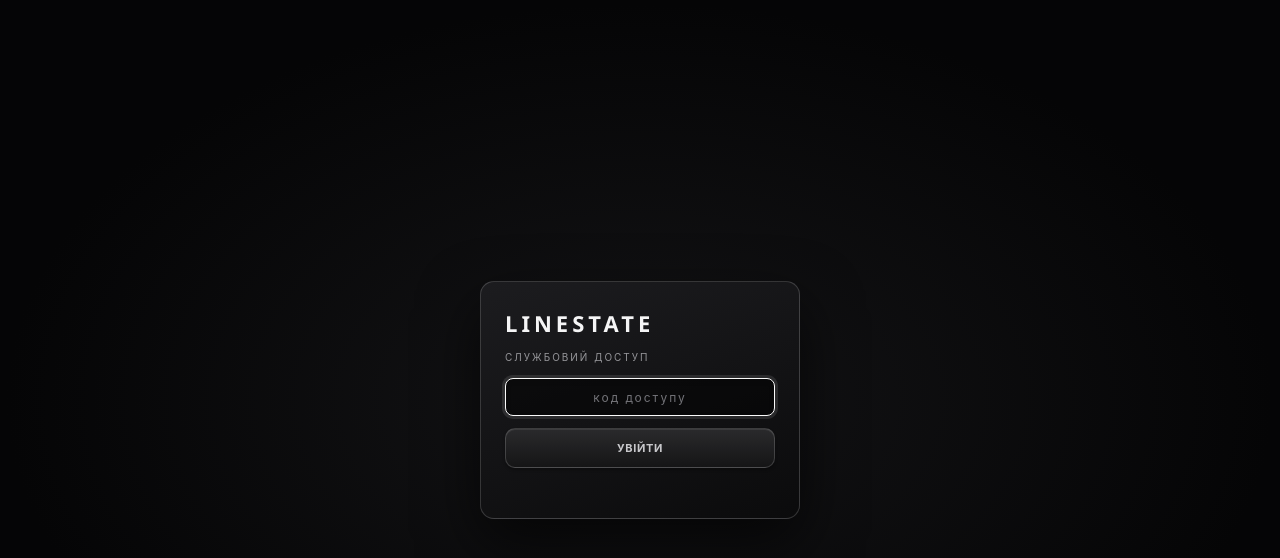
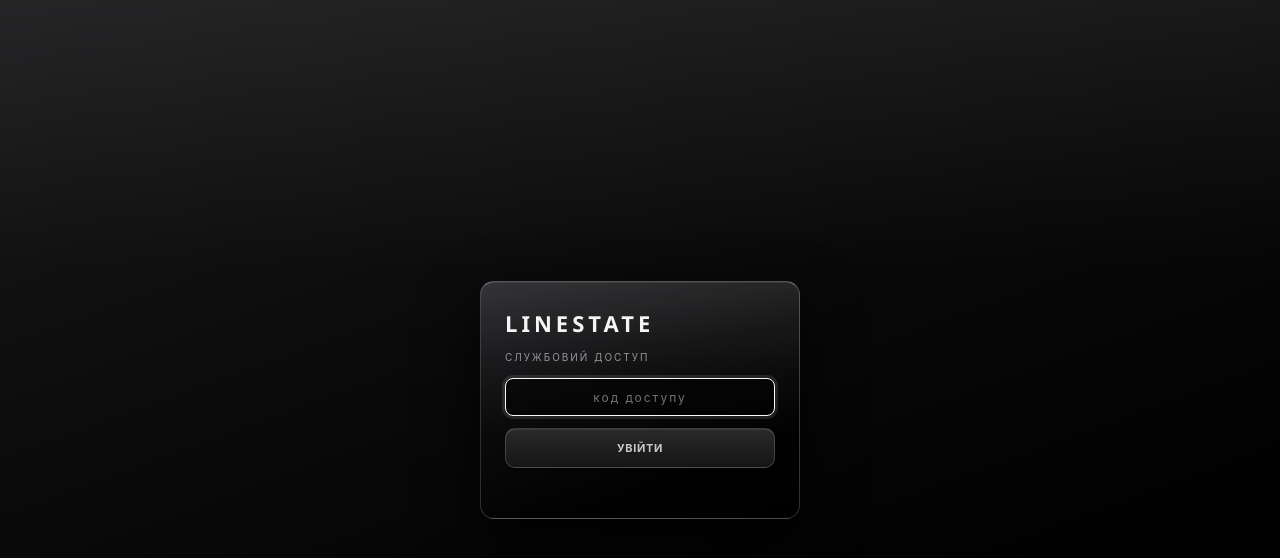
Before and after one commit to n17999089-png/linetate, a plain HTML site: page admin/index.html in a window 1280 px wide. Drawn offline with Linux system fonts and the light colour scheme; a web font is replaced by a local one.

Commit message:
linestate: мобільний вхід — чорно-білий градієнт і форма над клавіатурою

```diff
--- a/admin/index.html
+++ b/admin/index.html
@@ -4,7 +4,7 @@
 <meta charset="utf-8">
 <link rel="icon" href="data:,">
 <title>LINESTATE — редактор карти</title>
-<meta name="viewport" content="width=device-width, initial-scale=1">
+<meta name="viewport" content="width=device-width, initial-scale=1, interactive-widget=resizes-content">
 <link rel="preconnect" href="https://fonts.googleapis.com">
 <link rel="preconnect" href="https://fonts.gstatic.com" crossorigin>
 <link href="https://fonts.googleapis.com/css2?family=Handjet:wght@400;700;900&family=Tektur:wght@400;700;900&display=swap" rel="stylesheet">
@@ -13,7 +13,7 @@
 <script src="../assets/vendor/turf.min.js"></script>
 <script src="../assets/vendor/topojson-client.min.js"></script>
 <link rel="stylesheet" href="../assets/theme.css?v=50">
-<link rel="stylesheet" href="../assets/admin.css?v=35">
+<link rel="stylesheet" href="../assets/admin.css?v=36">
 </head>
 <body>
 
@@ -354,12 +354,12 @@
     <form class="gate-box" id="gate-form" autocomplete="off">
         <b>LINESTATE</b>
         <small>СЛУЖБОВИЙ ДОСТУП</small>
-        <input class="input" id="gate-key" type="password" autocomplete="new-password" spellcheck="false" placeholder="код доступу" aria-label="Код доступу">
+        <input class="input" id="gate-key" type="password" autocomplete="new-password" autocapitalize="none" spellcheck="false" enterkeyhint="go" placeholder="код доступу" aria-label="Код доступу">
         <button class="btn wide" id="gate-go" type="submit">УВІЙТИ</button>
         <span id="gate-err"></span>
     </form>
 </div>
 
-<script src="../assets/gate.js?v=31"></script>
+<script src="../assets/gate.js?v=32"></script>
 </body>
 </html>
--- a/assets/admin.css
+++ b/assets/admin.css
@@ -198,16 +198,25 @@ textarea.input { width: 100%; height: auto; min-height: 72px; padding: 10px 11px
 #gate {
     position: fixed; inset: 0; z-index: 5000;
     display: none; align-items: center; justify-content: center;
-    background: radial-gradient(ellipse at center, #141416, #050506 70%);
+    min-height: 0; padding: max(16px, env(safe-area-inset-top)) max(16px, env(safe-area-inset-right)) max(16px, env(safe-area-inset-bottom)) max(16px, env(safe-area-inset-left));
+    overflow-y: auto; overscroll-behavior: contain;
+    background:
+        linear-gradient(180deg, rgba(255, 255, 255, .055), transparent 34%),
+        linear-gradient(160deg, #19191b 0%, #09090a 44%, #010102 76%, #000 100%);
 }
 #gate.show { display: flex; }
 .gate-box {
-    width: min(320px, calc(100vw - 48px));
+    flex: 0 0 auto;
+    width: min(320px, 100%);
+    margin: auto;
     display: flex; flex-direction: column; gap: 10px;
     padding: 26px 24px;
-    background: linear-gradient(160deg, #1c1c1f, #0b0b0c);
-    border: 1px solid var(--line-2); border-radius: 14px;
-    box-shadow: 0 24px 60px rgba(0, 0, 0, .65);
+    background:
+        linear-gradient(180deg, rgba(255, 255, 255, .09), rgba(255, 255, 255, .02) 38%, transparent 62%),
+        linear-gradient(160deg, #202024 0%, #0b0b0c 42%, #020203 74%, #000 100%);
+    border: 1px solid rgba(255, 255, 255, .18); border-radius: 14px;
+    border-top-color: rgba(255, 255, 255, .32);
+    box-shadow: inset 0 1px 0 rgba(255, 255, 255, .08), 0 24px 60px rgba(0, 0, 0, .78);
 }
 .gate-box b { font-family: var(--title); font-size: 22px; letter-spacing: 4px; }
 .gate-box small { font-size: 10px; letter-spacing: 2px; color: var(--dim); margin-bottom: 4px; }
--- a/assets/gate.js
+++ b/assets/gate.js
@@ -99,10 +99,15 @@
     }
 
     let loading = false;
+    let stopGateViewportWatch = null;
 
     function loadApp() {
         if (loading) return;
         loading = true;
+        if (stopGateViewportWatch) {
+            stopGateViewportWatch();
+            stopGateViewportWatch = null;
+        }
         const gate = document.getElementById('gate');
         if (gate) gate.remove();
 
@@ -135,6 +140,22 @@
         const go = document.getElementById('gate-go');
         if (!gate || !form || !input) return;
 
+        const viewport = window.visualViewport;
+        if (viewport) {
+            const fit = () => {
+                gate.style.top = viewport.offsetTop + 'px';
+                gate.style.bottom = 'auto';
+                gate.style.height = viewport.height + 'px';
+            };
+            fit();
+            viewport.addEventListener('resize', fit);
+            viewport.addEventListener('scroll', fit);
+            stopGateViewportWatch = () => {
+                viewport.removeEventListener('resize', fit);
+                viewport.removeEventListener('scroll', fit);
+            };
+        }
+
         gate.classList.add('show');
         setTimeout(() => input.focus(), 80);
         input.addEventListener('input', () => { err.textContent = ''; });
```
